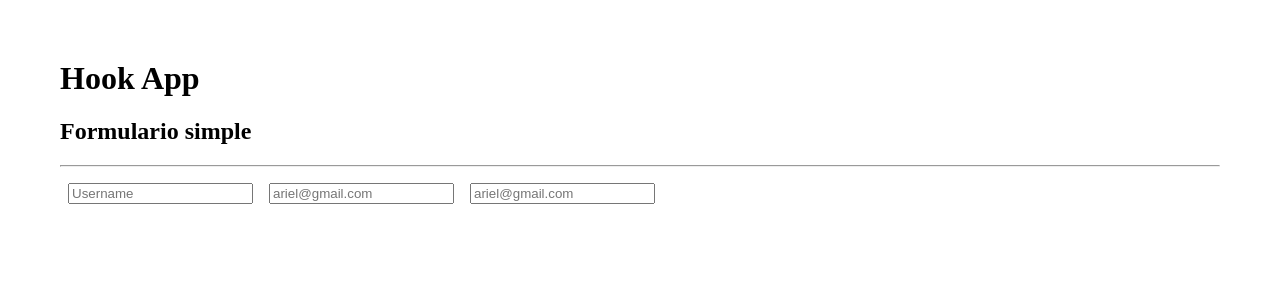
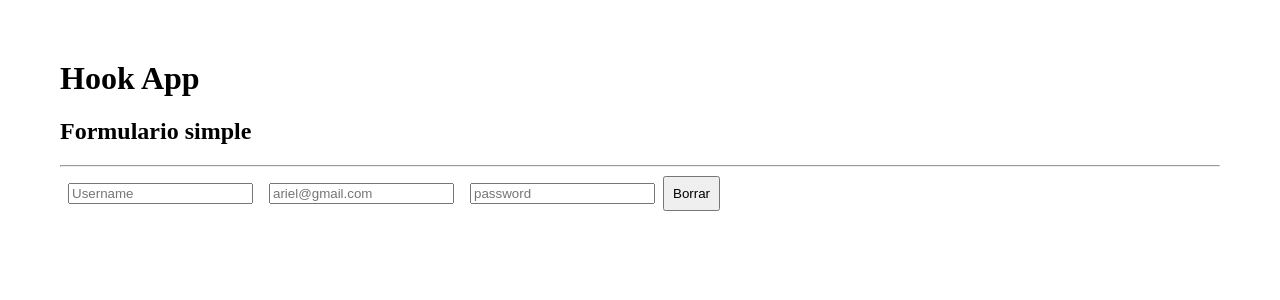
Before and after one commit to Ariel2911/hook-app, a React (Vite) app: page / in a window 1280 px wide. Shown: the top 300 px of the page. Built offline with nearby package versions, Linux system fonts and the light colour scheme.

Commit message:
Agrega useForm

```diff
--- a/src/02-useEffect/FormWithCustomHook.jsx
+++ b/src/02-useEffect/FormWithCustomHook.jsx
@@ -1,7 +1,7 @@
 import { useForm } from '../hook/useForm';
 
 export const FormWithCustomHook = () => {
-  const { formState, onInputChange } = useForm({
+  const { formState, onInputChange, onResetForm } = useForm({
     username: '',
     email: '',
     password: '',
@@ -30,11 +30,13 @@ export const FormWithCustomHook = () => {
       />
       <input
         type="password"
-        placeholder="ariel@gmail.com"
+        placeholder="password"
         name="password"
         value={password}
         onChange={onInputChange}
       />
+
+      <button onClick={onResetForm}>Borrar</button>
     </>
   );
 };
--- a/src/hook/useForm.js
+++ b/src/hook/useForm.js
@@ -13,8 +13,13 @@ export const useForm = (initialForm) => {
     });
   };
 
+  const onResetForm = () => {
+    setFormState(initialForm)
+  }
+
   return{
     formState,
-    onInputChange
+    onInputChange,
+    onResetForm
   }
 }
```
